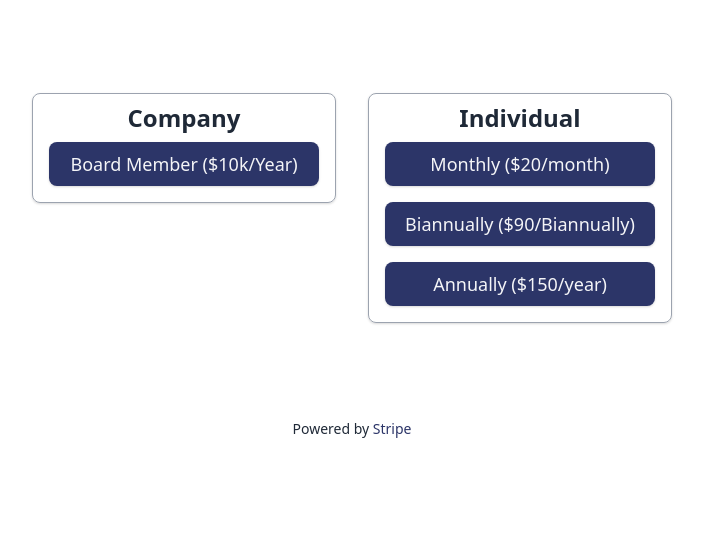
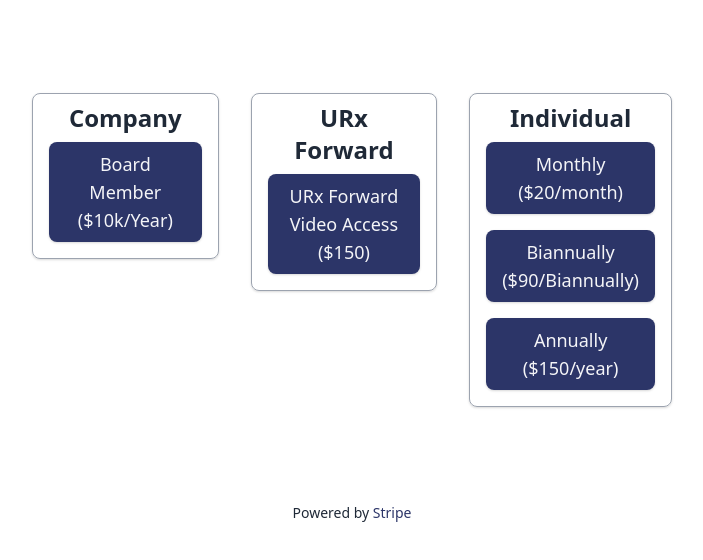
Before and after one commit to URx-Community/talentboard-payment-portal, a plain HTML site: page index.html in a window 1280 px wide. Shown: the part 168-728 px from the top of the page, without its empty margins (288-991 px from the left). Drawn offline with nearby package versions, Linux system fonts and the light colour scheme; a script that the page names is missing.

Commit message:
added urx forward videos

```diff
--- a/index.html
+++ b/index.html
@@ -36,6 +36,14 @@
           class="transition shadow ease-in-out duration-150 focus:outline-none rounded-lg py-2 px-4 my-2 font-medium text-lg"
           data-checkout-mode="subscription" data-price-id="price_1GwuPHDZRanBQTxucG3Rzt1J">
           Board Member ($10k/Year)
+        </button>
+      </div>
+      <div class="m-4 w-full md:w-1/2mt-12 flex flex-col shadow px-4 py-2 border border-gray-400 rounded-lg">
+        <h1 class="text-2xl font-semibold text-center">URx Forward</h1>
+        <button
+          class="transition shadow ease-in-out duration-150 focus:outline-none rounded-lg py-2 px-4 my-2 font-medium text-lg"
+          data-checkout-mode="payment" data-price-id="price_1Gwv6pDZRanBQTxuINi3umkM">
+          URx Forward Video Access ($150)
         </button>
       </div>
       <div class="m-4 w-full md:w-1/2mt-12 flex flex-col shadow px-4 py-2 border border-gray-400 rounded-lg">
```
